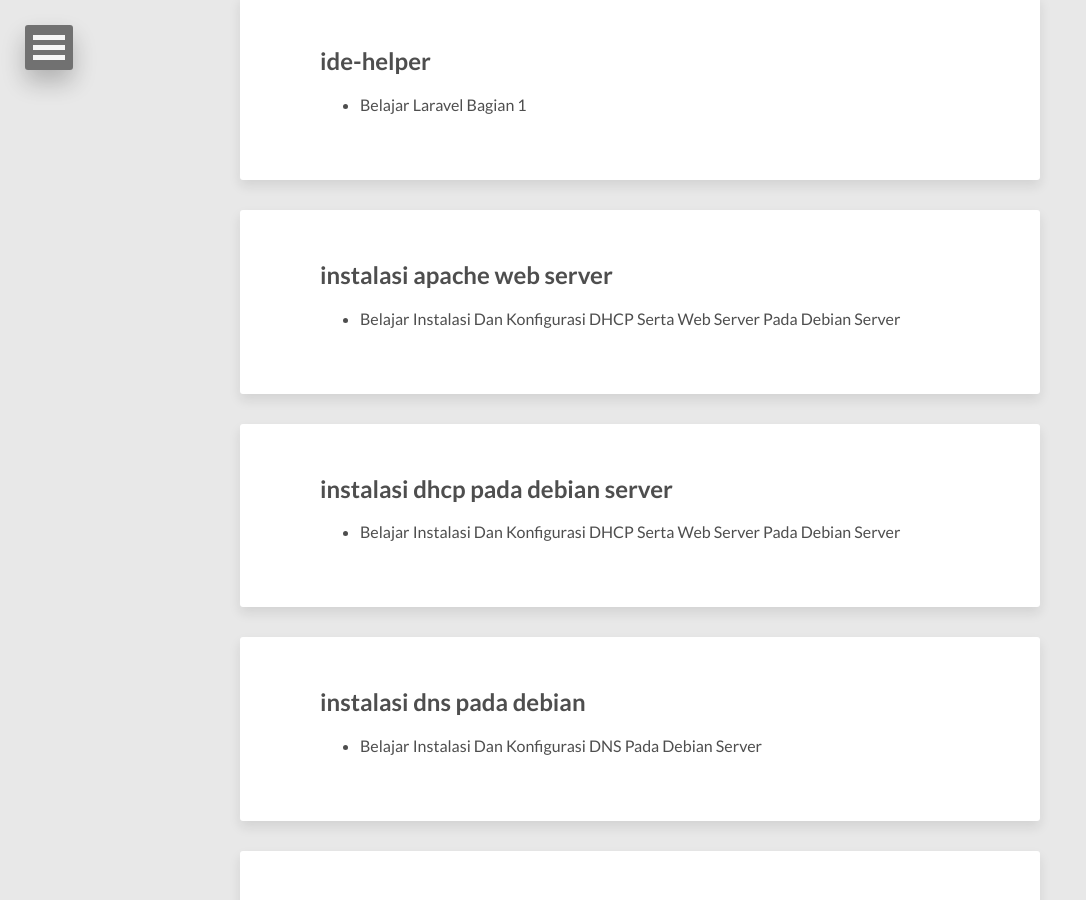
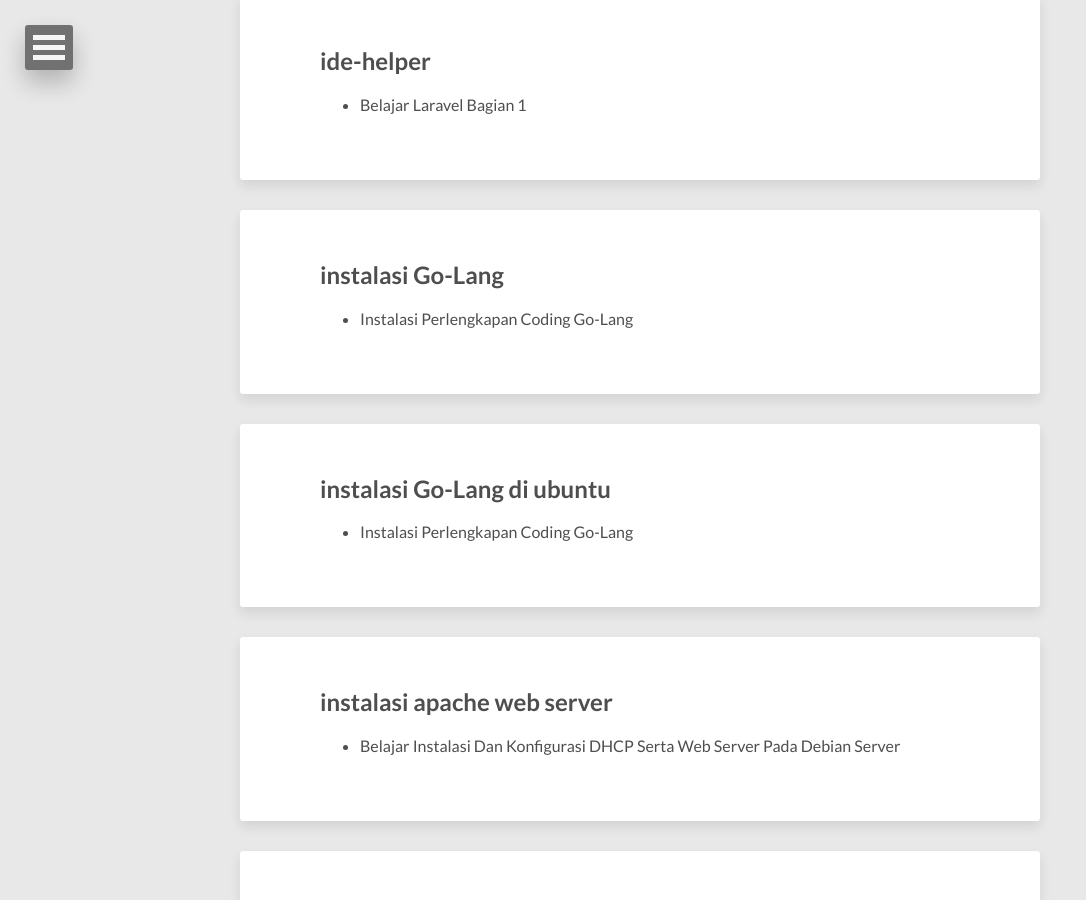
Before and after one commit to RizkiMufrizal/RizkiMufrizal.github.io, a Jekyll site: the page built from tags/index.html, in a window 1280 px wide and 900 px high, scrolled down 32871 px. Shown: the whole window, without its empty margins (0-1086 px from the left). Built offline with Jekyll 4.4.1, drawn with Linux system fonts in a browser that asks for light colours; nearby versions of some CDN libraries; comment, search, counter and statistics services are not loaded; part of the change alters nothing that is shown; some of the changed text lies outside the part shown.

Commit message:
add article instalasi perlengkapan coding golang

```diff
--- a/_config.yml
+++ b/_config.yml
@@ -1,88 +1,88 @@
-title:            Rizki Mufrizal
-description:      Merupakan Blog pribadi yang berisi artikel :)
+title: Rizki Mufrizal
+description: Merupakan Blog pribadi yang berisi artikel :)
 disqus_shortname: httprizkimufrizalgithubio
-reading_time:     true
+reading_time: true
 words_per_minute: 200
 #url: https://rizkimufrizal.github.io
 url:
 
 # Owner/author information
 owner:
-  name:           Rizki Mufrizal
-  avatar:         github-mark.png
-  bio:            ""
-  email:          mufrizalrizki@gmail.com
-  # Social networking links used in footer. Update and remove as you like.
-  twitter:
-  facebook:
-  github:
-  stackexchange:
-  linkedin:
-  instagram:
-  flickr:
-  tumblr:
-  # google plus id, include the '+', eg +mmistakes
-  google_plus:
+    name: Rizki Mufrizal
+    avatar: github-mark.png
+    bio: ""
+    email: mufrizalrizki@gmail.com
+    # Social networking links used in footer. Update and remove as you like.
+    twitter:
+    facebook:
+    github:
+    stackexchange:
+    linkedin:
+    instagram:
+    flickr:
+    tumblr:
+    # google plus id, include the '+', eg +mmistakes
+    google_plus:
 
 # Background image to be tiled on all pages
 background:
 
 # Analytics and webmaster tools stuff goes here
-google_analytics: UA-65519283-1
+google_analytics: G-81RTEF6Y42
 google_verify: COgTWKqavkJrvbzBHhKPirMKfa5GshwTmPvndXMPVN0
 # https://ssl.bing.com/webmaster/configure/verify/ownership Option 2 content= goes here
 bing_verify: B56E20F17096917513DB6E5ADF9AB9AC
 
 # http://en.wikipedia.org/wiki/List_of_tz_database_time_zones
-timezone:    Asia/Jakarta
-future:      true
+timezone: Asia/Jakarta
+future: true
 highlighter: rouge
-markdown:    kramdown
+markdown: kramdown
 plugins:
-  - jekyll-sitemap
-  - jekyll-paginate
-  - jekyll-gist
-  - jekyll-feed
+    - jekyll-sitemap
+    - jekyll-paginate
+    - jekyll-gist
+    - jekyll-feed
 sass:
-  sass_dir: _sass
-  style: compressed
+    sass_dir: _sass
+    style: compressed
 
 # https://github.com/mojombo/jekyll/wiki/Permalinks
-permalink:   /:categories/:title/
+permalink: /:categories/:title/
 
 # Amount of post to show on home page
 paginate: 5
 
 kramdown:
-  input: GFM
-  auto_ids: true
-  footnote_nr: 1
-  entity_output: as_char
-  toc_levels: 1..6
-  enable_coderay: false
+    input: GFM
+    auto_ids: true
+    footnote_nr: 1
+    entity_output: as_char
+    toc_levels: 1..6
+    enable_coderay: false
 
 include:
-  - .htaccess
+    - .htaccess
 exclude:
-  - "*.less"
-  - "*.sublime-project"
-  - "*.sublime-workspace"
-  - .asset-cache
-  - .bundle
-  - .jekyll-assets-cache
-  - .sass-cache
-  - CHANGELOG
-  - Capfile
-  - Gemfile
-  - Gruntfile.js
-  - LICENSE
-  - README
-  - Rakefile
-  - config
-  - gulpfile.js
-  - lib
-  - log
-  - node_modules
-  - package.json
-  - spec
-  - tmp
+    - "*.less"
+    - "*.sublime-project"
+    - "*.sublime-workspace"
+    - .asset-cache
+    - .bundle
+    - .jekyll-assets-cache
+    - .sass-cache
+    - CHANGELOG
+    - Capfile
+    - Gemfile
+    - Gruntfile.js
+    - LICENSE
+    - README
+    - Rakefile
+    - config
+    - gulpfile.js
+    - lib
+    - log
+    - node_modules
+    - package.json
+    - spec
+    - tmp
--- /dev/null
+++ b/_posts/2022-12-20-instalasi-perlengkapan-coding-golang.markdown
@@ -0,0 +1,70 @@
+---
+layout: post
+title: Instalasi Perlengkapan Coding Go-Lang
+modified: 2022-12-20T21:08:21+07:00
+categories:
+description: instalasi Go-Lang pada linux
+tags: [instalasi Go-Lang, instalasi Go-Lang di ubuntu]
+image:
+    background: abstract-2.png
+comments: true
+share: true
+date: 2022-12-20T21:08:21+07:00
+---
+
+Setalah sekian lama, akhirnya penulis mencoba menyempatkan kembali menulis sedikit artikel untuk bisa berbagi ke teman - teman. Pada artikel ini, penulis akan membahas mengenai salah satu bahasa pemrograman yang cukup populer yaitu Go-Lang.
+
+## Apa itu Go-Lang ?
+
+> > Go-Lang adalah kepanjangan dari go language, dimana go-lang ini merupakan bahasa pemrograman yang diciptakan oleh google bersama Ken Thompson, Robert Griesemer, dan Rob Pike pada tahun 2009. Go-Lang termasuk statically typed dan compiled programming dimana hasil akhir nya berupa binary.
+
+## Instalasi Go-Lang
+
+Melakukan instalasi Go-Lang sangat lah mudah, pada artikel ini penulis hanya akan membahas instalasi go-lang pada sistem operasi linux. Yang perlu teman - teman lakukan adalah
+
+1. Download runtime golang di [golang](https://go.dev/dl/)
+2. Lalu silahkan buka file environment dengan perintah
+
+{% highlight bash %}
+sudo gedit /etc/environment
+{% endhighlight %}
+
+Lalu tambahkan parameter berikut, silahkan sesuaikan dengan path folder Go-Lang runtime teman - teman
+
+{% highlight bash %}
+GO_HOME=/home/rizki/Tool/Runtime/go
+{% endhighlight %}
+
+Selanjutnya silahkan tambahkan pada bagian `PATH` menjadi seperti berikut
+
+{% highlight bash %}
+PATH="/usr/local/sbin:/usr/local/bin:/usr/sbin:/usr/bin:/sbin:/bin:/usr/games:/usr/local/games:/snap/bin:/home/rizki/Tool/Runtime/go/bin"
+{% endhighlight %}
+
+Setelah selesai, silakan restart komputer teman - teman lalu jalankan perintah berikut untuk mengecek versi Go-Lang nya
+
+{% highlight bash %}
+go version
+{% endhighlight %}
+
+Jika berhasil maka akan muncul output seperti berikut
+
+{% highlight bash %}
+go version go1.19.4 linux/amd64
+{% endhighlight %}
+
+## Instalasi Editor Go-Lang
+
+Untuk memulai melakukan coding pasti nya teman - teman memerlukan editor. Editor yang digunakan di Go-Lang ada beberapa yaitu
+
+1. [GoLand](https://www.jetbrains.com/go/)
+2. [Visual Studio Code](https://code.visualstudio.com/)
+
+Penulis menggunakan 2 editor tersebut dan dua - dua nya sangat mudah digunakan. Jika teman - teman menggunakan visual studio code, penulis sarankan untuk melakukan instalasi plugin berikut untuk mempermudah dalam proses coding.
+
+1. [go](https://marketplace.visualstudio.com/items?itemName=golang.Go)
+2. [go test](https://marketplace.visualstudio.com/items?itemName=premparihar.gotestexplorer)
+3. [prettier](https://marketplace.visualstudio.com/items?itemName=esbenp.prettier-vscode)
+4. [go template](https://marketplace.visualstudio.com/items?itemName=casualjim.gotemplate)
+
+Sekian tutorial kali ini dan selamat coding Go-Lang. Terima kasih :).
```
